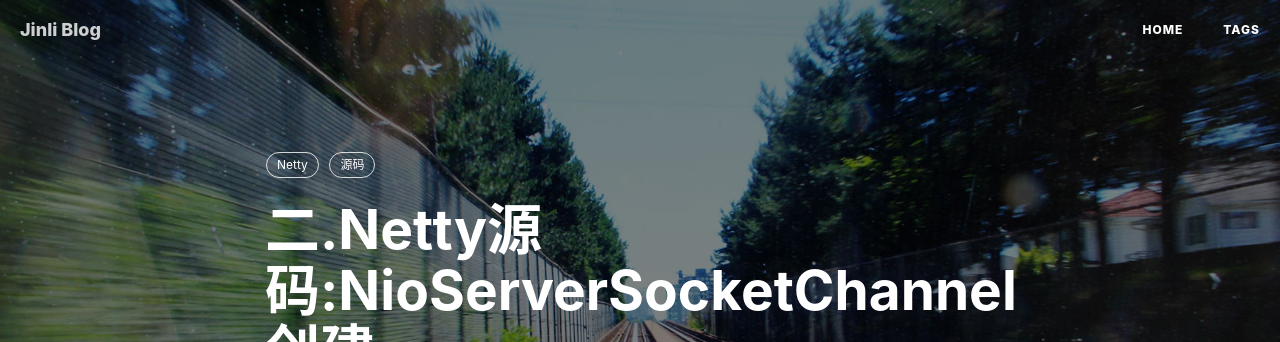
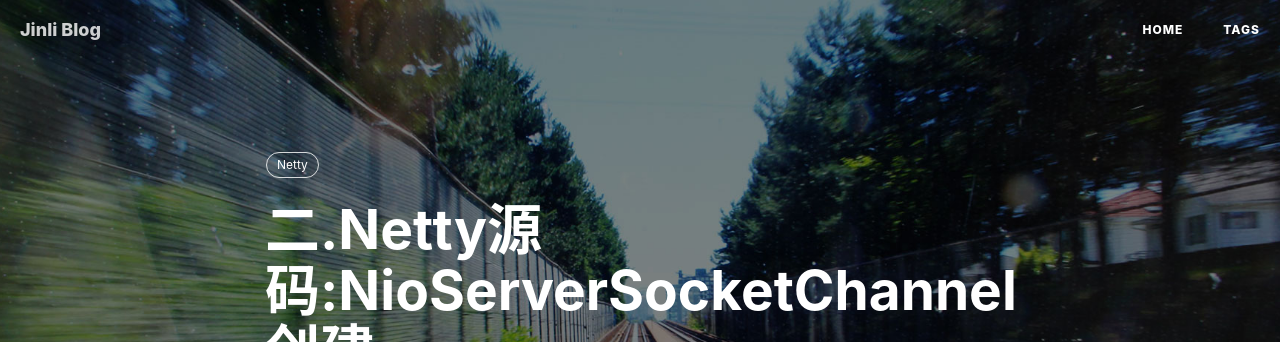
Before and after one commit to ZhaoLeBoy/zhaoleboy.github.io, a Jekyll site: the page built from _posts/2018-11-28-netty-nioserversocketchannel-create.md, in a window 1280 px wide and 900 px high. Shown: the top 342 px of the window. Built offline with Jekyll 4.4.1, drawn with Linux system fonts in a browser that asks for light colours; nearby versions of some CDN libraries; comment, search, counter and statistics services are not loaded.

Commit message:
修改标签

```diff
--- a/_posts/2018-11-28-netty-nioserversocketchannel-create.md
+++ b/_posts/2018-11-28-netty-nioserversocketchannel-create.md
@@ -7,7 +7,6 @@ author:     "ZhaoLe"
 header-img: "img/post-bg-2015.jpg"
 tags:
     - Netty
-    - 源码
 ---
 
 服务端的channel是通过反射创建出来的，具体这个`NioServerSocketChannel`的初始化是在什么时候发生的后面会介绍。先看这个类的无参构造方法。
```
